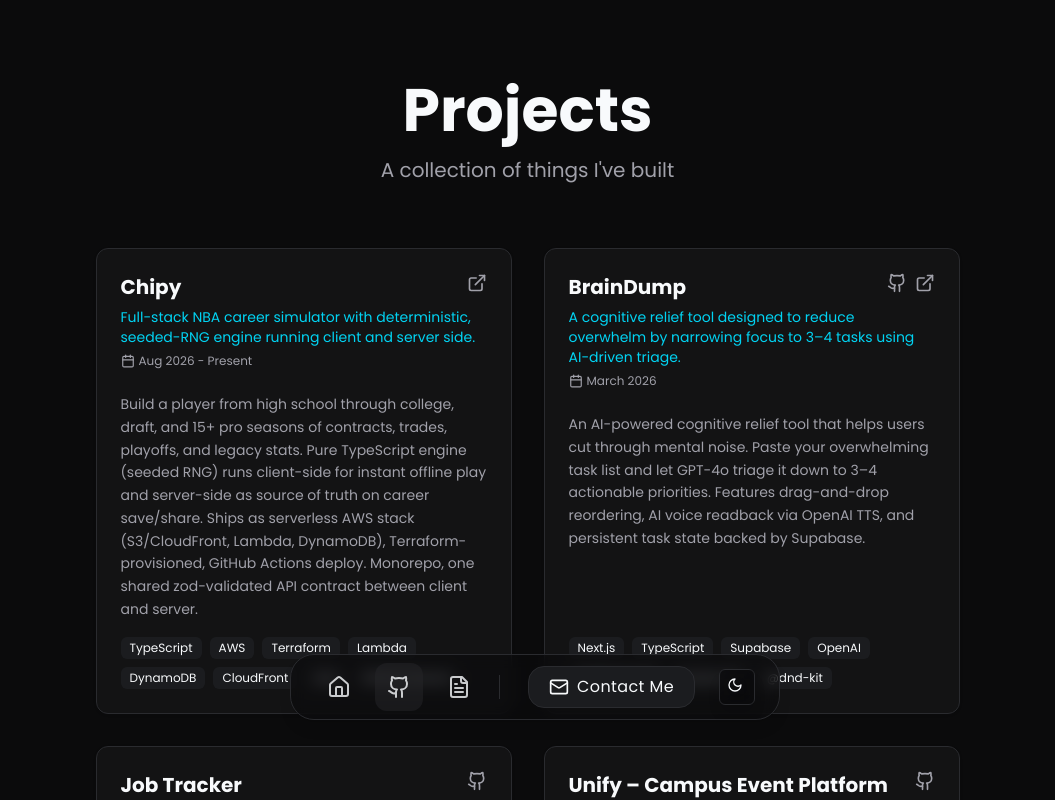
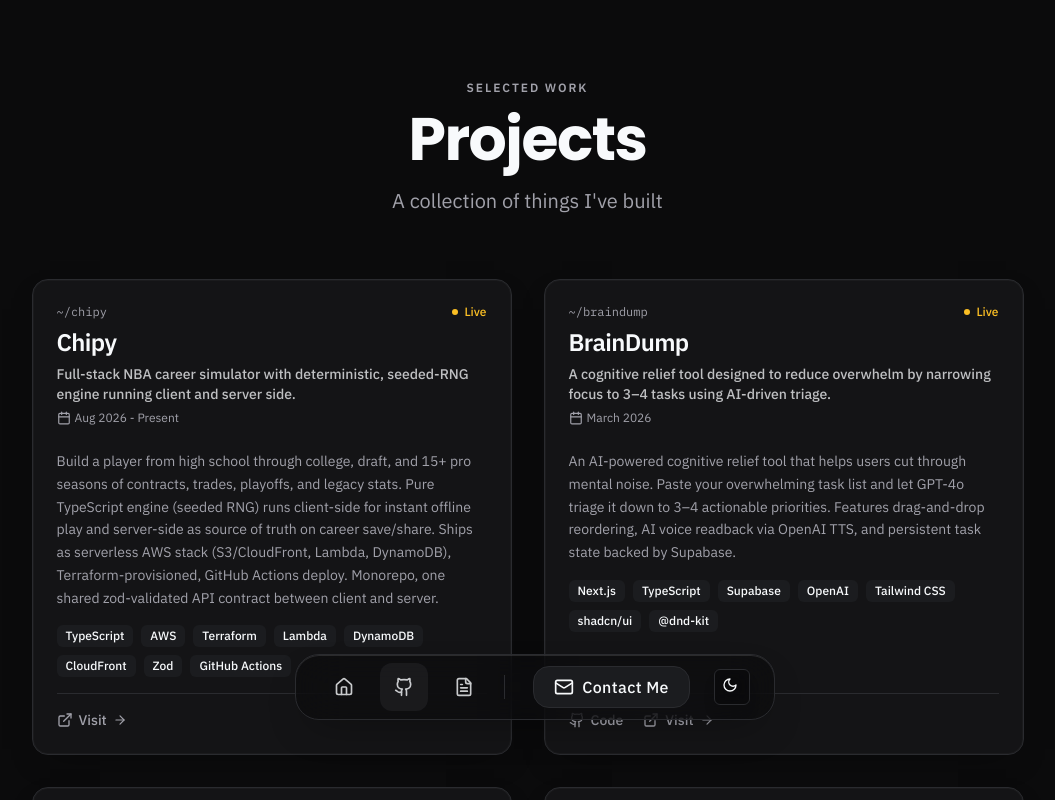
Before and after one commit to cesargarciari/Portfolio-Website, a React (Vite) app: page /projects in a window 1280 px wide. Shown: the top 800 px of the page, without its empty margins (105-1160 px from the left). Built offline with nearby package versions, Linux system fonts and the light colour scheme.

Commit message:
feat(ui): revamped web portfolio

```diff
--- a/src/components/Footer.tsx
+++ b/src/components/Footer.tsx
@@ -1,8 +1,8 @@
 const Footer = () => {
   return (
-    <footer className="bg-background text-foreground py-12 px-6 safe-bottom">
+    <footer className="border-t border-border/60 bg-background text-foreground py-10 px-6 safe-bottom">
       <div className="max-w-4xl mx-auto text-center">
-        <p className="mt-8 text-muted-foreground">
+        <p className="text-sm text-muted-foreground tracking-wide">
           © {new Date().getFullYear()} César García. All rights reserved.
         </p>
       </div>
--- a/src/components/NavBar.tsx
+++ b/src/components/NavBar.tsx
@@ -4,13 +4,13 @@ import { motion } from "motion/react";
 import { ModeToggle } from "./mode-toggle";
 
 const iconBase =
-  "relative h-6 w-6 text-foreground transition-opacity opacity-80 group-hover:opacity-100 group-focus:opacity-100";
+  "relative h-5 w-5 text-foreground transition-opacity opacity-80 group-hover:opacity-100 group-focus:opacity-100";
 
 const itemBase =
-  "group relative inline-flex items-center justify-center h-12 w-12 rounded-xl transition-colors duration-150 hover:bg-accent/40 focus:bg-accent/40 outline-none";
+  "group relative inline-flex items-center justify-center h-12 w-12 rounded-xl transition-[background-color,transform] duration-150 hover:bg-accent/40 focus:bg-accent/40 active:scale-90 outline-none focus-visible:ring-2 focus-visible:ring-ring/60 focus-visible:ring-offset-2 focus-visible:ring-offset-background";
 
-// Apple-style spring: lively without overshooting into a bounce that fights the click.
-const PILL_SPRING = { type: "spring", duration: 0.5, bounce: 0.2 } as const;
+// Click-triggered layout shift, not a gesture with momentum — critically damped, no overshoot.
+const PILL_SPRING = { type: "spring", duration: 0.4, bounce: 0 } as const;
 
 const handleHomeClick = (e: { preventDefault: () => void }) => {
   if (location.pathname === "/") {
@@ -84,8 +84,8 @@ export default function NavBar() {
           rounded-3xl border border-border
           bg-[color:var(--glass)]
           px-4 py-2
-          shadow-lg shadow-black/10
-          backdrop-blur
+          shadow-[inset_0_1px_0_rgba(255,255,255,0.12),0_16px_40px_-16px_rgba(0,0,0,0.35)]
+          backdrop-blur-xl backdrop-saturate-150
           md:gap-6 md:px-6
         "
       >
@@ -108,7 +108,9 @@ export default function NavBar() {
             inline-flex items-center gap-2
             rounded-2xl bg-secondary px-5 py-2
             text-secondary-foreground hover:bg-accent
-            transition-colors duration-150 border border-border
+            transition-[background-color,transform] duration-150 active:scale-95
+            border border-border outline-none
+            focus-visible:ring-2 focus-visible:ring-ring/60 focus-visible:ring-offset-2 focus-visible:ring-offset-background
           "
           aria-label="Contact"
         >
--- a/src/components/mode-toggle.tsx
+++ b/src/components/mode-toggle.tsx
@@ -27,7 +27,9 @@ export function ModeToggle() {
                 backdrop-blur
                 hover:bg-accent/40
                 hover:text-foreground
-                focus-visible:ring-0
+                active:scale-90
+                transition-transform
+                focus-visible:ring-2 focus-visible:ring-ring/60 focus-visible:ring-offset-2 focus-visible:ring-offset-background
             "
             >
             <SunIcon className="h-[1.2rem] w-[1.2rem] scale-100 rotate-0 transition-all dark:scale-0 dark:-rotate-90" />
--- a/src/components/ui/card.tsx
+++ b/src/components/ui/card.tsx
@@ -7,7 +7,7 @@ function Card({ className, ...props }: React.ComponentProps<"div">) {
     <div
       data-slot="card"
       className={cn(
-        "bg-card text-card-foreground flex flex-col gap-6 rounded-xl border py-6 shadow-sm",
+        "surface-card text-card-foreground flex flex-col gap-6 py-6 transition-[box-shadow,transform,border-color] duration-300",
         className
       )}
       {...props}
--- a/src/index.css
+++ b/src/index.css
@@ -1,10 +1,12 @@
-@import url('https://fonts.googleapis.com/css2?family=Poppins:wght@400;600;700&display=swap');
+@import url('https://fonts.googleapis.com/css2?family=Poppins:wght@500;600;700&family=IBM+Plex+Sans:wght@400;500;600&family=IBM+Plex+Mono:wght@400;500&display=swap');
 @import "tailwindcss";
 
 @custom-variant dark (&:where(.dark, .dark *));
 
 @theme {
   --font-primary: 'Poppins', sans-serif;
+  --font-body: 'IBM Plex Sans', ui-sans-serif, system-ui, sans-serif;
+  --font-mono: 'IBM Plex Mono', ui-monospace, monospace;
   --breakpoint-xs: 480px;
 
   --color-background: var(--background);
@@ -33,6 +35,7 @@
 
   --color-glass: var(--glass);
   --color-signal: var(--signal);
+  --color-surface-2: var(--surface-2);
 }
 
 @layer base {
@@ -63,6 +66,8 @@
 
     --glass: color-mix(in oklab, #ffffff 75%, transparent);
     --signal: #b45309;
+    --surface-2: #f8f9fb;
+    --glow: color-mix(in oklab, var(--signal) 20%, transparent);
   }
 
   .dark {
@@ -92,6 +97,8 @@
 
     --glass: color-mix(in oklab, #0b0b0c 60%, transparent);
     --signal: #fbbf24;
+    --surface-2: #101113;
+    --glow: color-mix(in oklab, var(--signal) 14%, transparent);
   }
 
   html,
@@ -107,7 +114,8 @@
   }
 
   body {
-    @apply bg-background text-foreground font-primary antialiased;
+    @apply bg-background text-foreground font-body antialiased;
+    line-height: 1.6;
   }
 
   main {
@@ -115,22 +123,45 @@
   }
 
   h1 {
-    @apply text-foreground text-3xl sm:text-5xl md:text-6xl font-bold;
+    @apply text-foreground font-primary text-3xl sm:text-5xl md:text-6xl font-bold tracking-tight;
+    line-height: 1.05;
   }
   h2 {
-    @apply text-foreground text-3xl xs:text-3xl sm:text-3xl md:text-5xl font-bold;
+    @apply text-foreground font-primary text-3xl xs:text-3xl sm:text-3xl md:text-5xl font-bold tracking-tight;
+    line-height: 1.1;
   }
   h3 {
-    @apply text-foreground text-2xl sm:text-2xl md:text-3xl font-semibold;
+    @apply text-foreground font-primary text-2xl sm:text-2xl md:text-3xl font-semibold tracking-tight;
+    line-height: 1.2;
   }
   h4 {
-    @apply text-lg sm:text-xl font-semibold;
+    @apply text-lg sm:text-xl font-semibold font-primary tracking-tight;
   }
 
   a {
     @apply underline-offset-4;
   }
 
+}
+
+@media (prefers-reduced-motion: reduce) {
+  *,
+  *::before,
+  *::after {
+    animation-duration: 0.01ms !important;
+    animation-iteration-count: 1 !important;
+    transition-duration: 0.01ms !important;
+    scroll-behavior: auto !important;
+  }
+}
+
+@media (prefers-contrast: more) {
+  :root {
+    --border: #94a3b8;
+  }
+  .dark {
+    --border: #52525b;
+  }
 }
 
 @layer components {
@@ -143,7 +174,7 @@
   }
 
   .home-button {
-    @apply hover:cursor-pointer;
+    @apply hover:cursor-pointer active:scale-90 transition-transform duration-150;
   }
 
   .safe-bottom {
@@ -163,3 +194,22 @@
 @utility text-gradient-se {
   @apply bg-linear-to-r from-[#a6eaff] to-[#00a6ff] bg-clip-text text-transparent;
 }
+
+@utility ambient-glow {
+  background-image:
+    radial-gradient(60% 50% at 18% 12%, var(--glow), transparent 70%),
+    radial-gradient(40% 40% at 85% 30%, var(--glow), transparent 70%);
+}
+
+@utility eyebrow {
+  @apply text-xs font-semibold uppercase tracking-[0.16em] text-muted-foreground;
+}
+
+@utility surface-card {
+  @apply rounded-2xl border border-border bg-card;
+  box-shadow: 0 1px 2px rgba(15, 23, 42, 0.04), 0 12px 32px -20px rgba(15, 23, 42, 0.35);
+}
+
+.dark .surface-card {
+  box-shadow: 0 0 0 1px rgba(255, 255, 255, 0.03) inset, 0 12px 32px -18px rgba(0, 0, 0, 0.55);
+}
--- a/src/pages/404.tsx
+++ b/src/pages/404.tsx
@@ -7,7 +7,7 @@ const NotFound = () => {
       <div className="max-w-2xl mx-auto text-center">
         <div className="mb-8">
           <h1 className="text-8xl md:text-9xl font-bold text-foreground mb-4">404</h1>
-          <div className="w-24 h-1 bg-blue-500 mx-auto mb-8"></div>
+          <div className="w-24 h-1 bg-signal mx-auto mb-8"></div>
         </div>
 
         <div className="mb-8">
@@ -25,7 +25,7 @@ const NotFound = () => {
         <div className="flex flex-col sm:flex-row gap-4 justify-center">
           <Link
             to="/"
-            className="inline-flex items-center justify-center px-6 py-3 text-white bg-blue-600 hover:bg-blue-700 rounded-lg text-lg font-medium"
+            className="inline-flex items-center justify-center px-6 py-3 text-primary-foreground bg-primary hover:bg-primary/90 active:scale-[0.97] transition-[background-color,transform] rounded-xl text-lg font-medium"
           >
             <FaHome className="w-4 h-4 mr-2" />
             Go Home
@@ -33,7 +33,7 @@ const NotFound = () => {
 
           <button
             onClick={() => window.history.back()}
-            className="inline-flex items-center justify-center px-6 py-3 border border-border text-foreground hover:bg-accent rounded-lg text-lg font-medium"
+            className="inline-flex items-center justify-center px-6 py-3 border border-border text-foreground hover:bg-accent active:scale-[0.97] transition-[background-color,transform] rounded-xl text-lg font-medium"
           >
             <FaArrowLeft className="w-4 h-4 mr-2" />
             Go Back
--- a/src/pages/Projects.tsx
+++ b/src/pages/Projects.tsx
@@ -1,7 +1,7 @@
 import { motion } from "motion/react"
 import { Badge } from "@/components/ui/badge"
 import { Card, CardContent, CardHeader, CardTitle, CardDescription } from "@/components/ui/card"
-import { Github, ExternalLink, Calendar } from "lucide-react"
+import { Github, ExternalLink, Calendar, ArrowRight } from "lucide-react"
 
 interface Project {
   id: string
@@ -101,59 +101,47 @@ const projects: Project[] = [
 export default function Projects() {
   return (
     <main className="min-h-screen bg-background py-20 safe-bottom">
-      <div className="container mx-auto px-4 max-w-4xl">
+      <div className="container mx-auto px-4 max-w-5xl">
         <motion.div
           initial={{ opacity: 0, y: 20 }}
           animate={{ opacity: 1, y: 0 }}
           transition={{ duration: 0.5 }}
           className="text-center mb-16"
         >
+          <p className="eyebrow mb-3">Selected Work</p>
           <h1 className="mb-4">Projects</h1>
           <p className="text-xl text-muted-foreground max-w-2xl mx-auto">
             A collection of things I've built
           </p>
         </motion.div>
 
-        <div className="grid gap-8 sm:grid-cols-1 md:grid-cols-2">
+        <div className="grid gap-6 sm:grid-cols-1 md:grid-cols-2 lg:gap-8">
           {projects.map((project, index) => (
             <motion.div
               key={project.id}
               initial={{ opacity: 0, y: 24 }}
               animate={{ opacity: 1, y: 0 }}
-              transition={{ duration: 0.5, delay: index * 0.1 }}
+              transition={{ duration: 0.5, delay: index * 0.08 }}
+              whileHover={{ y: -4, transition: { type: "spring", duration: 0.35, bounce: 0 } }}
+              className="h-full"
             >
-              <Card className="h-full flex flex-col hover:shadow-xl hover:shadow-blue-500/10 transition-all duration-300 border border-border bg-card/90 backdrop-blur-sm">
+              <Card className="h-full flex flex-col hover:border-foreground/15 hover:shadow-[0_20px_48px_-24px_rgba(15,23,42,0.4)] dark:hover:shadow-[0_20px_48px_-24px_rgba(0,0,0,0.75)]">
                 <CardHeader>
-                  <div className="flex items-start justify-between gap-2">
-                    <CardTitle className="text-xl font-bold text-card-foreground">
-                      {project.name}
-                    </CardTitle>
-                    <div className="flex items-center gap-2 shrink-0">
-                      {project.github && (
-                        <a
-                          href={project.github}
-                          target="_blank"
-                          rel="noopener noreferrer"
-                          aria-label={`${project.name} GitHub repository`}
-                          className="text-muted-foreground hover:text-foreground transition-colors"
-                        >
-                          <Github className="h-5 w-5" />
-                        </a>
-                      )}
-                      {project.live && (
-                        <a
-                          href={project.live}
-                          target="_blank"
-                          rel="noopener noreferrer"
-                          aria-label={`${project.name} live demo`}
-                          className="text-muted-foreground hover:text-foreground transition-colors"
-                        >
-                          <ExternalLink className="h-5 w-5" />
-                        </a>
-                      )}
-                    </div>
+                  <div className="flex items-center justify-between gap-2">
+                    <span className="font-mono text-xs text-muted-foreground">
+                      ~/{project.id}
+                    </span>
+                    {project.live && (
+                      <span className="inline-flex items-center gap-1.5 text-xs font-medium text-signal">
+                        <span className="h-1.5 w-1.5 rounded-full bg-signal" />
+                        Live
+                      </span>
+                    )}
                   </div>
-                  <CardDescription className="text-sm font-medium text-cyan-400">
+                  <CardTitle className="text-2xl font-bold tracking-tight text-card-foreground">
+                    {project.name}
+                  </CardTitle>
+                  <CardDescription className="text-sm font-medium text-foreground/75">
                     {project.tagline}
                   </CardDescription>
                   <div className="flex items-center gap-1 text-xs text-muted-foreground">
@@ -165,7 +153,7 @@ export default function Projects() {
                   <p className="text-muted-foreground text-sm leading-relaxed">
                     {project.description}
                   </p>
-                  <div className="flex flex-wrap gap-2 mt-auto">
+                  <div className="flex flex-wrap gap-2">
                     {project.stack.map((tech) => (
                       <Badge
                         key={tech}
@@ -176,6 +164,34 @@ export default function Projects() {
                       </Badge>
                     ))}
                   </div>
+
+                  {(project.github || project.live) && (
+                    <div className="mt-auto flex items-center gap-5 border-t border-border pt-4">
+                      {project.github && (
+                        <a
+                          href={project.github}
+                          target="_blank"
+                          rel="noopener noreferrer"
+                          className="group/link inline-flex items-center gap-1.5 text-sm font-medium text-muted-foreground outline-none transition-colors hover:text-foreground focus-visible:text-foreground"
+                        >
+                          <Github className="h-4 w-4" />
+                          Code
+                        </a>
+                      )}
+                      {project.live && (
+                        <a
+                          href={project.live}
+                          target="_blank"
+                          rel="noopener noreferrer"
+                          className="group/link inline-flex items-center gap-1.5 text-sm font-medium text-muted-foreground outline-none transition-colors hover:text-foreground focus-visible:text-foreground"
+                        >
+                          <ExternalLink className="h-4 w-4" />
+                          Visit
+                          <ArrowRight className="h-3.5 w-3.5 transition-transform duration-150 group-hover/link:translate-x-0.5" />
+                        </a>
+                      )}
+                    </div>
+                  )}
                 </CardContent>
               </Card>
             </motion.div>
```
Also changed, not shown: skills-lock.json (+12 -0 lines), src/components/ExperienceCards.tsx (+14 -25 lines), src/components/SkillsSection.tsx (+11 -13 lines), src/pages/Contact.tsx (+25 -20 lines), src/pages/Home.tsx (+20 -30 lines), 1 other file (tests, documents, lock files or other folders).
